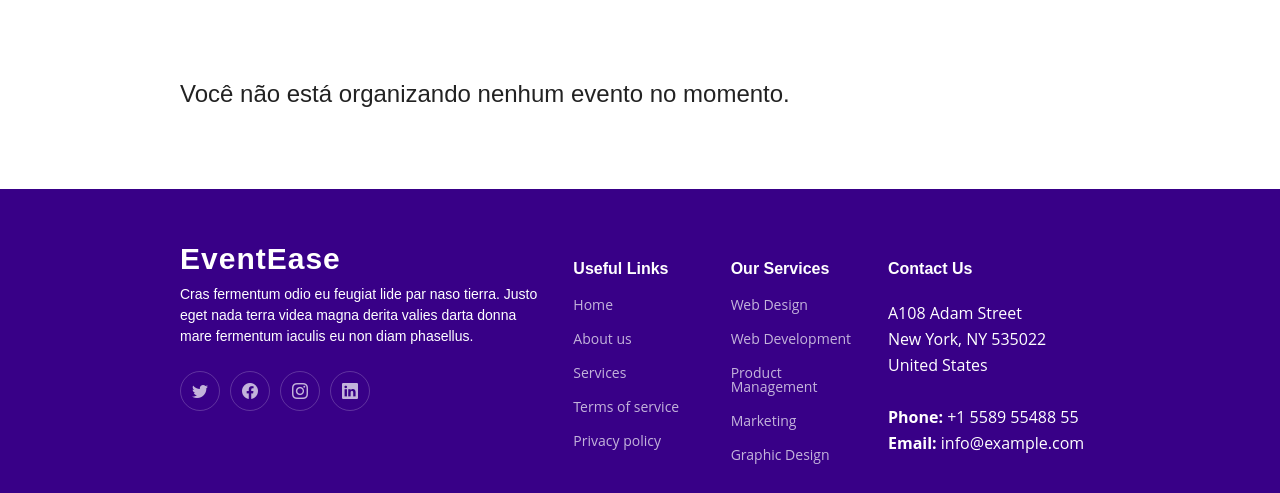
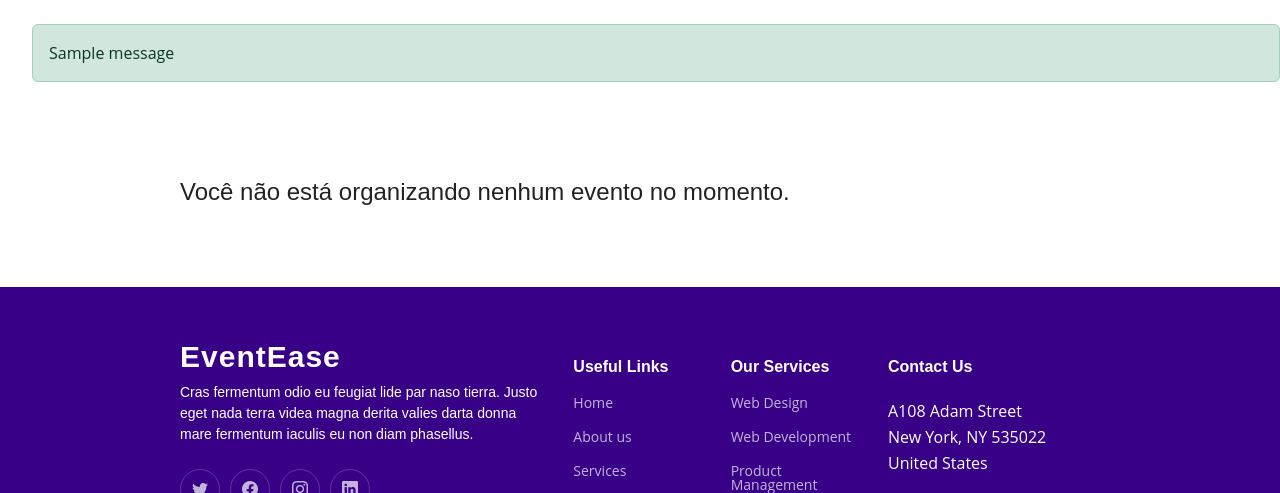
Before and after one commit to silvagabriel07/EventEase, a Django app: page /eventos/organizando/1 in a window 1280 px wide. Shown: the part 223-716 px from the top of the page. Run offline with Django 4.2, Linux system fonts and the light colour scheme; a user stored in the database is signed in; tables that the repository leaves empty hold one stand-in row (values such as "Sample post"); one stand-in notice (Sample message) is shown; data that the repository does not hold is empty; some libraries are stand-ins or nearby versions.

Commit message:
messages working

```diff
--- a/Platform/templates/explorar_eventos.html
+++ b/Platform/templates/explorar_eventos.html
@@ -31,9 +31,9 @@
             </div>
         </form>
     </header>
-<hr>
-<section id="blog" class="blog">
-  <div class="container" data-aos="fade-up">
+
+  <section id="blog" class="blog">
+    <div class="container" data-aos="fade-up">
 
     <div class="row gy-4 posts-list">
       {% for event in events %}
--- a/eventos/forms.py
+++ b/eventos/forms.py
@@ -10,3 +10,9 @@ class CreatEventForm(forms.Form):
     start_date_time = forms.DateTimeField(required=True, label='Data e hora de início:', widget=forms.DateTimeInput(attrs={'class': 'form-control custom-form-width', 'placeholder': 'YYYY-MM-DD HH:MM'}))
     final_date_time = forms.DateTimeField(required=True, label='Data e hora de término:', widget=forms.DateTimeInput(attrs={'class': 'form-control custom-form-width', 'placeholder': 'YYYY-MM-DD HH:MM'}))
     event_banner = forms.FileField(required=False, label='Banner do evento:', widget=forms.FileInput(attrs={'class': 'form-control'}))
+
+    def clean_title(self):
+        title = self.cleaned_data['title']
+        if title:
+            pass
+        # validações
--- a/eventos/templates/organizando.html
+++ b/eventos/templates/organizando.html
@@ -10,14 +10,24 @@
 {% block 'body' %}
 <header>
     <div class="container">
-        <h1>Meus eventos  - Organizando</h1>
+          <h1>Meus eventos  - Organizando</h1>
         <a href="{% url 'criar_evento' %}" class="cta-button">Organizar novo evento</a>
 
     </div>
   </header>
+  <!-- MENSAGENS -->
+  {% if messages %}
+  <br>
+  <ul class="messages">
+      {% for message in messages %}
+        <div class="{{ message.tags }}" role="alert">
+          {{ message }}
+        </div>
+      {% endfor %}
+  </ul>
+{% endif %}
 
 <section id="blog" class="blog">
-
     <div class="container" data-aos="fade-up">
       <div class="row gy-4 posts-list">
         {% for event in my_events %}
--- a/eventos/views.py
+++ b/eventos/views.py
@@ -4,6 +4,8 @@ from django.http import HttpResponse
 from .models import Event
 from .forms import CreatEventForm
 from django.contrib.auth.decorators import login_required
+from django.contrib import messages
+from django.contrib.messages import constants
 
 # Create your views here.
 @login_required
@@ -45,8 +47,11 @@ def criar_evento(request):
                 organizer=organizer,
             )
             event.save()
+            messages.add_message(request, constants.SUCCESS, 'Evento criado com sucesso.')
             redirect_url = reverse('organizando', args=[organizer.id])
             return redirect(redirect_url)
+        else:
+            return render(request, 'criar_evento.html', {'form': form})
 
     else:
         form = CreatEventForm()
```
Also changed, not shown: core/settings.py (+10 -1 lines), eventos/templates/criar_evento.html (+10 -0 lines), media/event_banners/2023-01-09_8.png (added), media/event_banners/376-saiba-tudo-sobre-uma-das-racas-de-cachor-articles_media_mobile-1.jpg (added), media/event_banners/CH_Buck_and_Sons_Evita_Peron_jlz4Lz8.jpg (added), media/event_banners/Viralata.jpg (added), media/event_banners/logo.jpg (added), media/event_banners/logo.webp (added), media/event_banners/logo_CEnXPxO.jpg (added).
